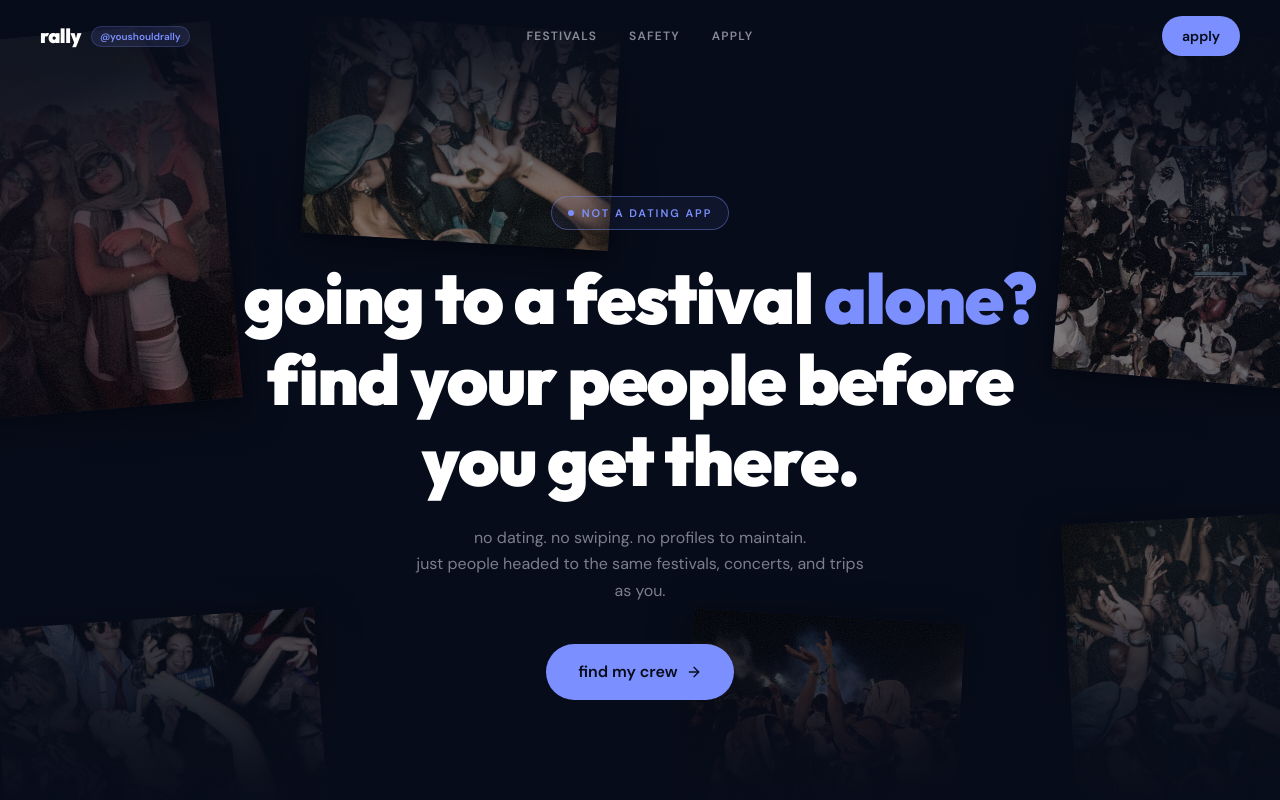
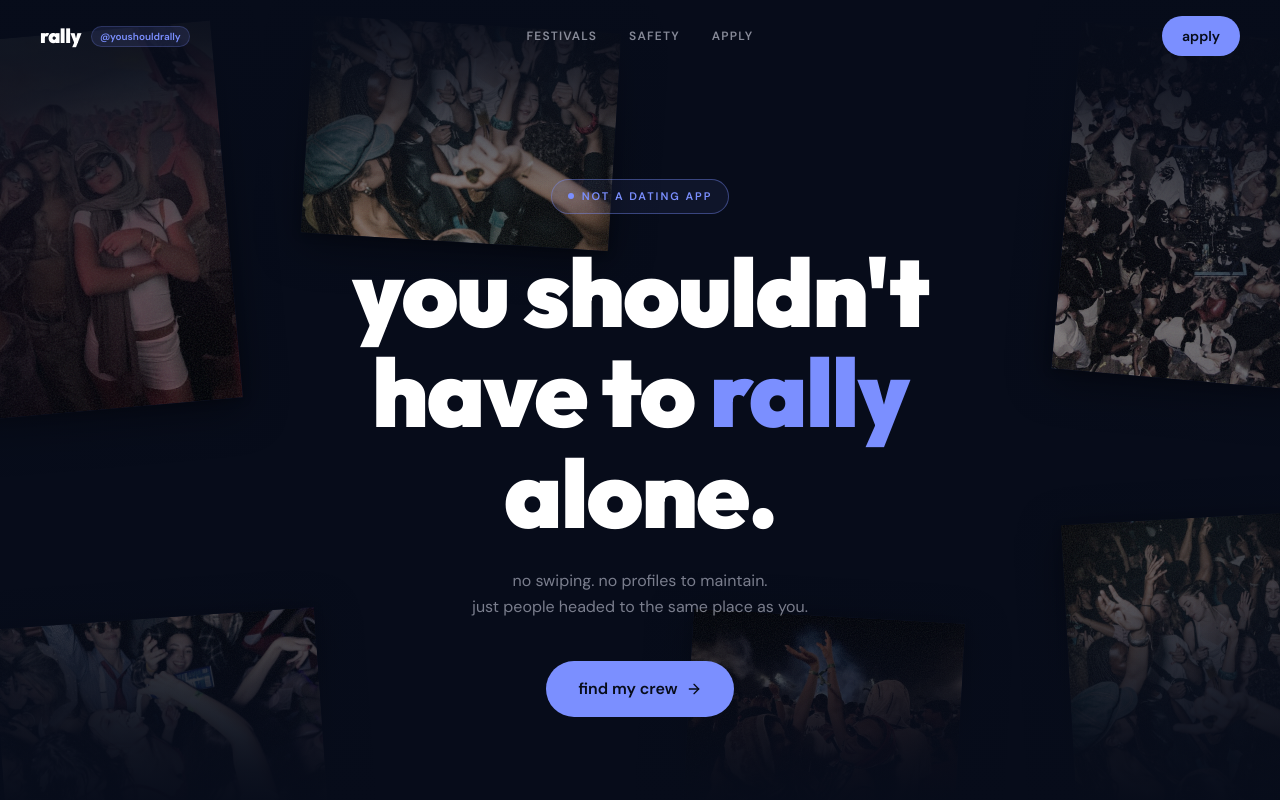
Before and after one commit to Maddymooree/rally, a React (Vite) app: page / in a window 1280 px wide. Shown: the top 800 px of the page. Built offline with nearby package versions, Linux system fonts and the light colour scheme.

Commit message:
Revert hero copy back to original

```diff
--- a/src/app/components/Hero.tsx
+++ b/src/app/components/Hero.tsx
@@ -57,17 +57,15 @@ export function Hero() {
 
         <h1
           className="font-display text-center text-white mb-6"
-          style={{ fontSize: "clamp(2.2rem,6vw,4.4rem)", fontWeight: 900, lineHeight: 1.15, letterSpacing: "-0.02em", maxWidth: "820px" }}
+          style={{ fontSize: "clamp(2.6rem,7.5vw,6rem)", fontWeight: 900, lineHeight: 1.05, letterSpacing: "-0.02em", maxWidth: "720px" }}
         >
-          going to a festival <span style={{ color: "var(--primary)" }}>alone?</span>
-          <br />
-          find your people before you get there.
+          you shouldn't have to <span style={{ color: "var(--primary)" }}>rally</span> alone.
         </h1>
 
-        <p className="font-body text-center mb-10 max-w-md" style={{ color: "color-mix(in srgb, var(--foreground) 50%, transparent)", fontSize: "1rem", lineHeight: 1.65 }}>
-          no dating. no swiping. no profiles to maintain.
+        <p className="font-body text-center mb-10 max-w-sm" style={{ color: "color-mix(in srgb, var(--foreground) 50%, transparent)", fontSize: "1rem", lineHeight: 1.65 }}>
+          no swiping. no profiles to maintain.
           <br />
-          just people headed to the same festivals, concerts, and trips as you.
+          just people headed to the same place as you.
         </p>
 
         <div className="flex flex-col items-center gap-4">
```
